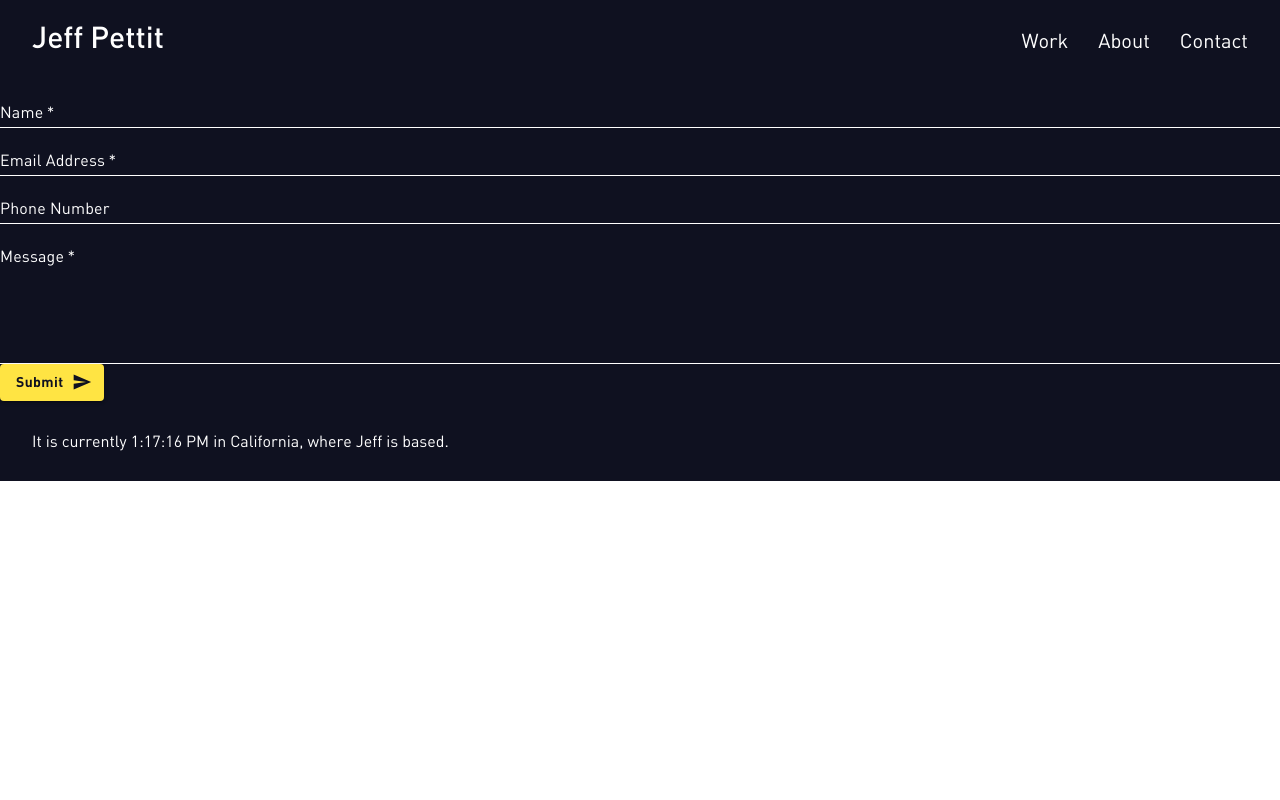
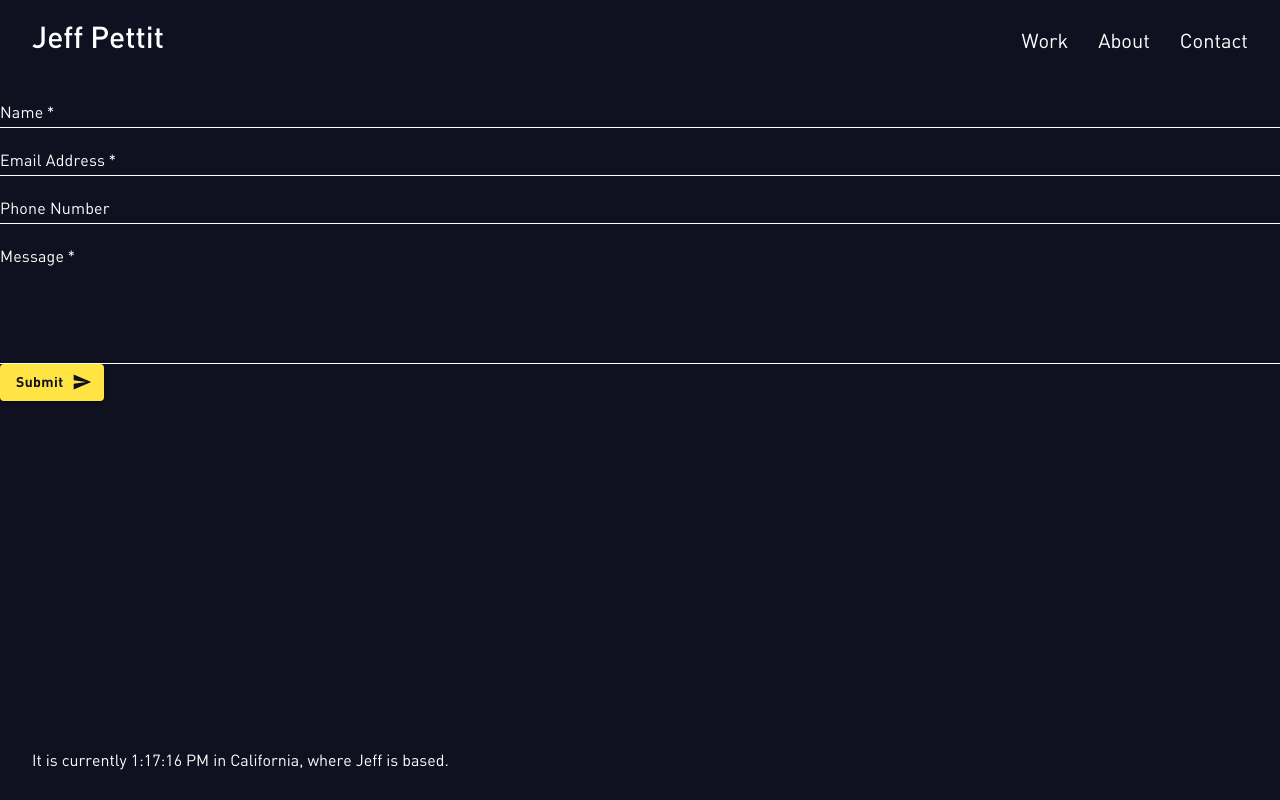
Before and after one commit to jwpettit/Portfolio-Website, a React (Create React App) app: page /contact in a window 1280 px wide. Built offline with nearby package versions, Linux system fonts and the light colour scheme.

Commit message:
Got basic page background filling browser

```diff
--- a/src/App.css
+++ b/src/App.css
@@ -21,6 +21,10 @@
 .App {
     background-color: #0F1120;
     height: 100%;
+}
+
+.Page-Background-Container {
+    min-height: calc(100vh - 160px);
 }
 
 
--- a/src/pages/Contact.jsx
+++ b/src/pages/Contact.jsx
@@ -2,7 +2,7 @@ import ContactForm from "../components/ContactForm";
 
 export default function Contact() {
     return (
-        <div>
+        <div className="Page-Background-Container">
             <ContactForm />
         </div>
     );
```
